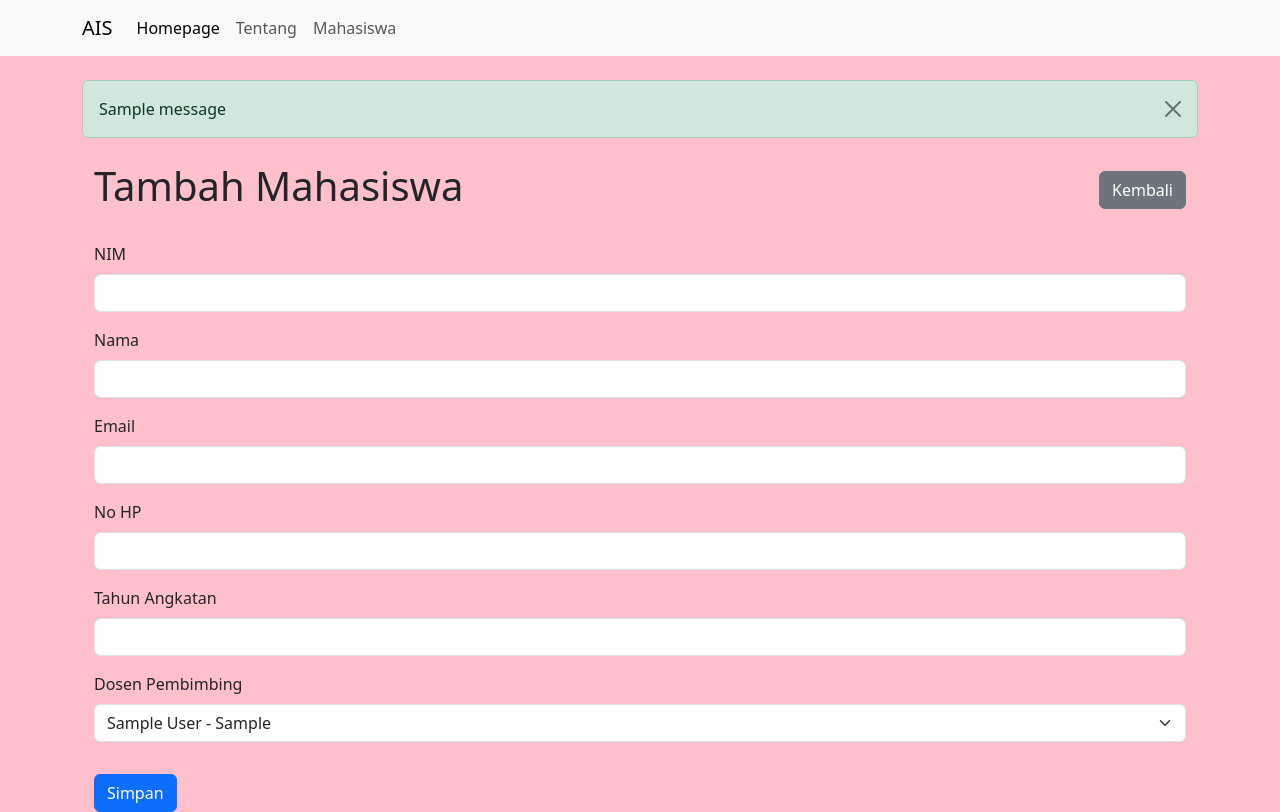
After one commit to DindaNurAfifah/praktikum-framework-ais, a Django app: page /student/create/ in a window 1280 px wide. The commit adds this page. Run offline with Django 5.2, Linux system fonts and the light colour scheme; tables that the repository leaves empty hold one stand-in row (values such as "Sample post"); one stand-in notice (Sample message) is shown; some libraries are stand-ins or nearby versions.

Commit message:
Review 4

```diff
--- /dev/null
+++ b/ais/forms.py
@@ -0,0 +1,7 @@
+from django import forms
+from .models import Students
+
+class StudentsForm(forms.ModelForm):
+    class Meta:
+        model = Students
+        fields = ['nim', 'name', 'email', 'phone_number', 'year', 'teacher']
--- a/ais/templates/homepage/layout.html
+++ b/ais/templates/homepage/layout.html
@@ -8,7 +8,7 @@
         <!-- Penggunaan Static -->
         {% load static %}
         <link rel="stylesheet" href="{% static 'css/style.css' %}" />
-        <link rel="icon" href="{% static 'images/logo.jpg' %}" type="image/jpeg" />
+        <link rel="icon" href="{% static 'images/image.png' %}" type="image/jpeg" />
         <!-- Penggunaan Static -->
     </head>
 <body>
@@ -32,11 +32,24 @@
     <li class="nav-item">
     <a class="nav-link" href="/about">Tentang</a>
     </li>
+    <li class="nav-item">
+        <a class="nav-link" href="{% url 'student_index' %}">Mahasiswa</a>
+        </li>
     </ul>
     </div>
     </div>
     </nav>
     <div class="container mt-4">
+        {% if messages %}
+    <div>
+        {% for message in messages %}
+        <div class="alert alert-{{ message.tags }} alert-dismissible fade show" role="alert">
+            {{ message }}
+            <button type="button" class="btn-close" data-bs-dismiss="alert" aria-label="Close"></button>
+        </div>
+        {% endfor %}
+    </div>
+    {% endif %}
     {% block content %}
     {% endblock %}
     </div>
--- /dev/null
+++ b/ais/templates/student/create.html
@@ -0,0 +1,20 @@
+{% extends 'homepage/layout.html' %}
+
+{% block title %}
+Tambah Mahasiswa
+{% endblock %}
+
+{% block content %}
+<div class="container">
+    <div class="d-flex align-items-center justify-content-between my-4">
+        <h1>Tambah Mahasiswa</h1>
+        <a href="{% url 'student_index' %}" class="btn btn-secondary">Kembali</a>
+    </div>
+
+    <form class="needs-validation" method="POST">
+        {% csrf_token %}
+        {% include 'student/form.html' %}
+        <button type="submit" class="btn btn-primary mt-3">Simpan</button>
+    </form>
+</div>
+{% endblock %}
--- /dev/null
+++ b/ais/templates/student/form.html
@@ -0,0 +1,56 @@
+{% csrf_token %}
+
+<!-- NIM Field -->
+<div class="mb-3">
+    <label for="id_nim" class="form-label">NIM</label>
+    <input type="text" class="form-control" id="id_nim" name="nim"
+           value="{{ form.nim.value|default_if_none:'' }}" required>
+    <div class="invalid-feedback">{{ form.nim.errors }}</div>
+</div>
+
+<!-- Name Field -->
+<div class="mb-3">
+    <label for="id_name" class="form-label">Nama</label>
+    <input type="text" class="form-control" id="id_name" name="name"
+           value="{{ form.name.value|default_if_none:'' }}" required>
+    <div class="invalid-feedback">{{ form.name.errors }}</div>
+</div>
+
+<!-- Email Field -->
+<div class="mb-3">
+    <label for="id_email" class="form-label">Email</label>
+    <input type="email" class="form-control" id="id_email" name="email"
+           value="{{ form.email.value|default_if_none:'' }}" required>
+    <div class="invalid-feedback">{{ form.email.errors }}</div>
+</div>
+
+<!-- Phone Number Field -->
+<div class="mb-3">
+    <label for="id_phone_number" class="form-label">No HP</label>
+    <input type="text" class="form-control" id="id_phone_number" name="phone_number"
+           value="{{ form.phone_number.value|default_if_none:'' }}" required>
+    <div class="invalid-feedback">{{ form.phone_number.errors }}</div>
+</div>
+
+<!-- Year Field -->
+<div class="mb-3">
+    <label for="id_year" class="form-label">Tahun Angkatan</label>
+    <input type="number" class="form-control" id="id_year" name="year"
+           value="{{ form.year.value|default_if_none:'' }}" required>
+    <div class="invalid-feedback">{{ form.year.errors }}</div>
+</div>
+
+<!-- Teacher Field -->
+<div class="mb-3">
+    <label for="id_teacher" class="form-label">Dosen Pembimbing</label>
+    <select class="form-select" id="id_teacher" name="teacher" required>
+        {% for teacher in form.teacher.field.queryset %}
+        <option value="{{ teacher.id }}" {% if teacher.id == form.teacher.value %}selected{% endif %}>
+            {{ teacher.name }} - {{ teacher.nip }}
+        </option>
+        {% endfor %}
+    </select>
+    <div class="invalid-feedback">{{ form.teacher.errors }}</div>
+</div>
+
+<!-- <button type="submit" class="btn btn-primary">Simpan</button> -->
--- a/ais/urls.py
+++ b/ais/urls.py
@@ -3,4 +3,7 @@ from . import views
 
 urlpatterns = [
     path('about', views.about),
-    path('', views.homepage),]
+    path('', views.homepage),
+    path('student/', views.student_index, name='student_index'),
+    path('student/create/', views.student_create, name='student_create'),# Create
+]
--- a/ais/views.py
+++ b/ais/views.py
@@ -1,4 +1,8 @@
 from django.shortcuts import render
+from django.shortcuts import render, redirect
+from django.contrib import messages
+from .forms import StudentsForm
+from .models import Students
 
 # Create your views here.
 def homepage(request):
@@ -6,3 +10,21 @@ def homepage(request):
 
 def about(request):
     return render(request, 'homepage/about.html')
+
+# READ Mahasiswa
+def student_index(request):
+    students = Students.objects.all()
+    return render(request, 'student/index.html', {'students': students})
+
+# CREATE Mahasiswa
+def student_create(request):
+    if request.method == 'POST':
+        form = StudentsForm(request.POST)
+        if form.is_valid():
+            form.save()  # Simpan data mahasiswa ke database
+            messages.success(request, 'Mahasiswa berhasil dibuat!')  # Pesan sukses
+            return redirect('student_index')  # Redirect ke halaman index mahasiswa
+    else:
+        form = StudentsForm()
+
+    return render(request, 'student/create.html', {'form': form})
```
Also changed, not shown: ais/templates/student/index.html (added, +36 -0 lines).
